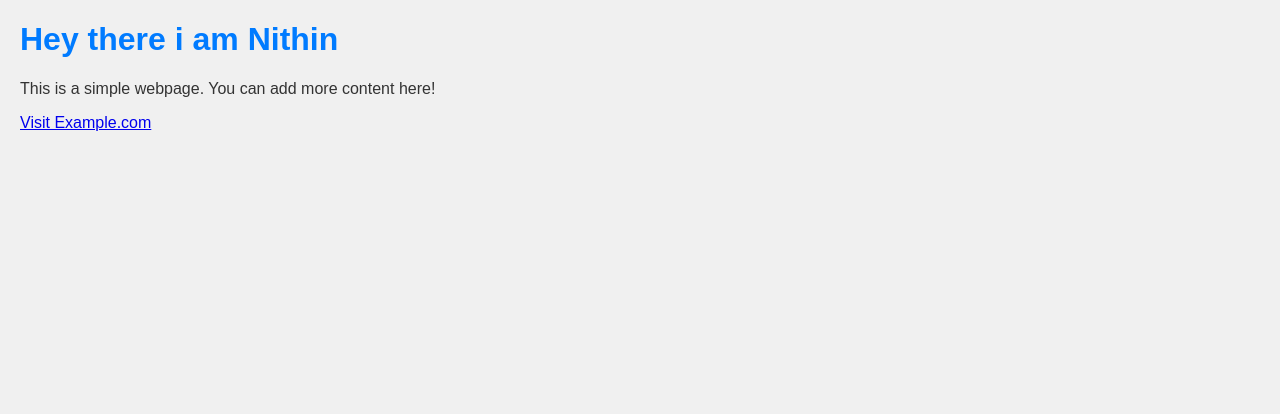
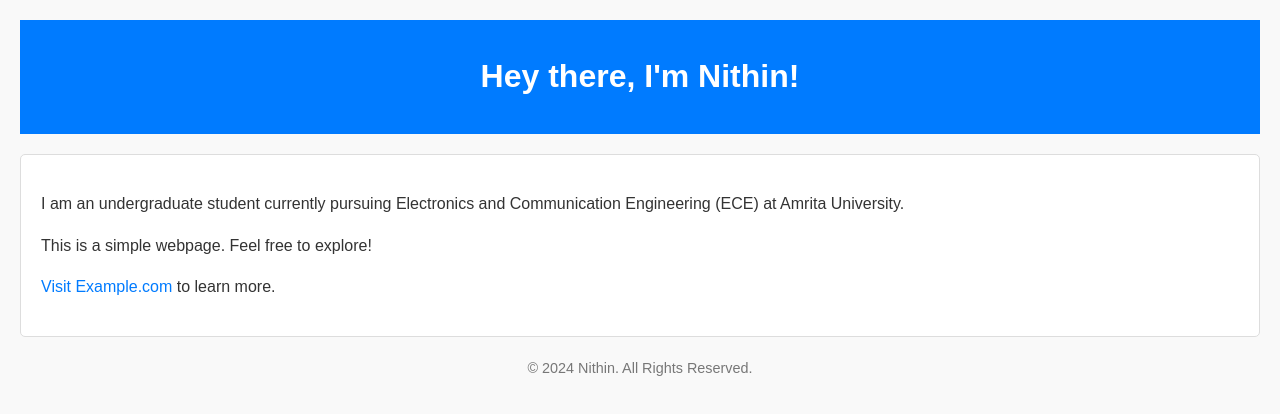
Before and after one commit to nithin-ravi-03/GIT_DEMO, a plain HTML site: page index.html in a window 1280 px wide. Drawn offline with Linux system fonts and the light colour scheme.

Commit message:
updated index.html

```diff
--- a/index.html
+++ b/index.html
@@ -3,22 +3,55 @@
 <head>
     <meta charset="UTF-8">
     <meta name="viewport" content="width=device-width, initial-scale=1.0">
-    <title>Simple Webpage</title>
+    <title>Welcome to My Page</title>
     <style>
         body {
             font-family: Arial, sans-serif;
-            background-color: #f0f0f0;
+            background-color: #f9f9f9;
             color: #333;
-            margin: 20px;
+            margin: 0;
+            padding: 20px;
+            line-height: 1.6;
         }
-        h1 {
+        header {
+            background: #007BFF;
+            color: #fff;
+            padding: 10px 20px;
+            text-align: center;
+        }
+        section {
+            margin: 20px 0;
+            padding: 20px;
+            border: 1px solid #ddd;
+            border-radius: 5px;
+            background-color: #fff;
+        }
+        footer {
+            text-align: center;
+            margin-top: 20px;
+            font-size: 0.9em;
+            color: #777;
+        }
+        a {
             color: #007BFF;
+            text-decoration: none;
+        }
+        a:hover {
+            text-decoration: underline;
         }
     </style>
 </head>
 <body>
-    <h1>Hey there i am Nithin</h1>
-    <p>This is a simple webpage. You can add more content here!</p>
-    <a href="https://www.example.com" target="_blank">Visit Example.com</a>
+    <header>
+        <h1>Hey there, I'm Nithin!</h1>
+    </header>
+    <section>
+        <p>I am an undergraduate student currently pursuing Electronics and Communication Engineering (ECE) at Amrita University.</p>
+        <p>This is a simple webpage. Feel free to explore!</p>
+        <p><a href="https://www.example.com" target="_blank">Visit Example.com</a> to learn more.</p>
+    </section>
+    <footer>
+        <p>&copy; 2024 Nithin. All Rights Reserved.</p>
+    </footer>
 </body>
 </html>
```
Also changed, not shown: 1 other file.
